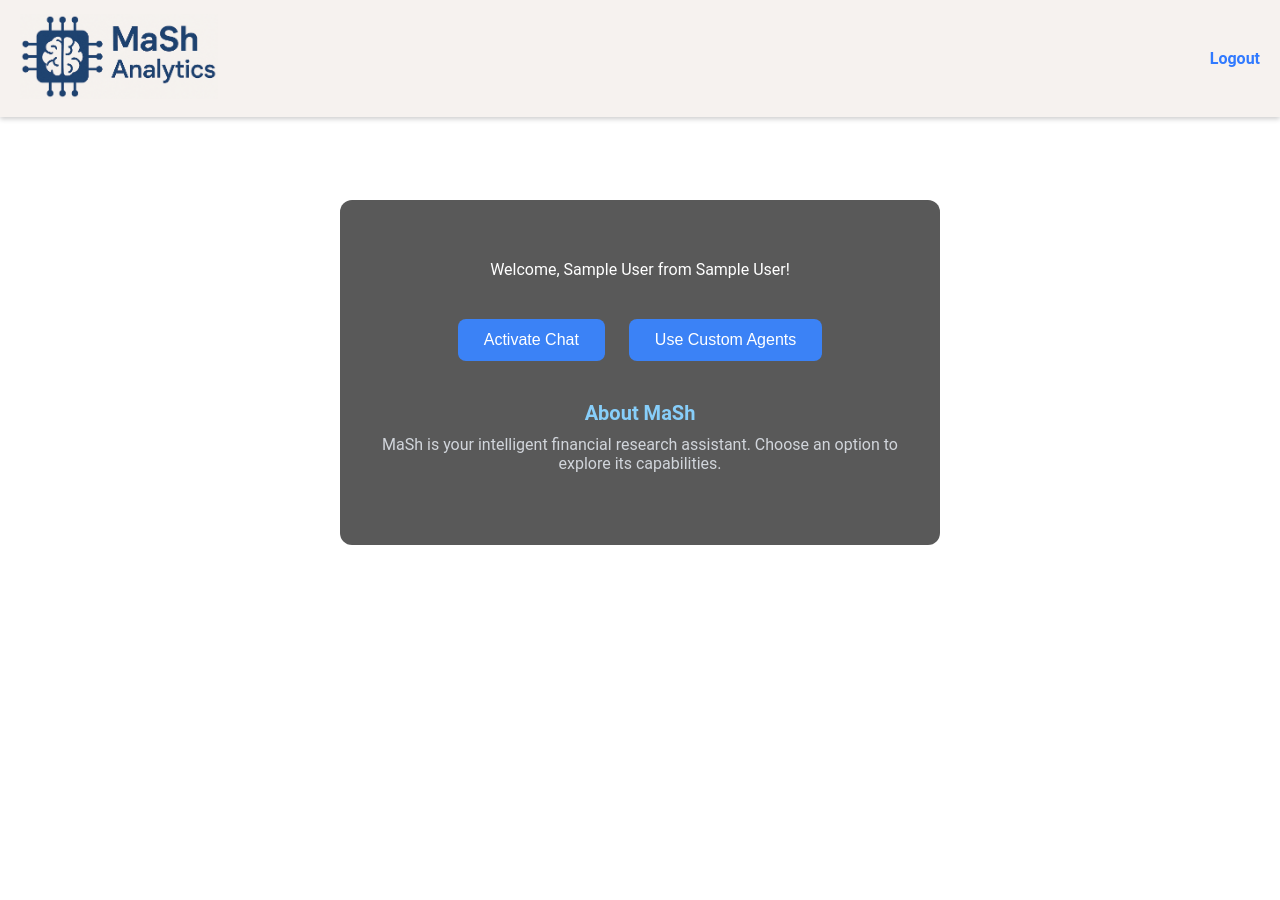
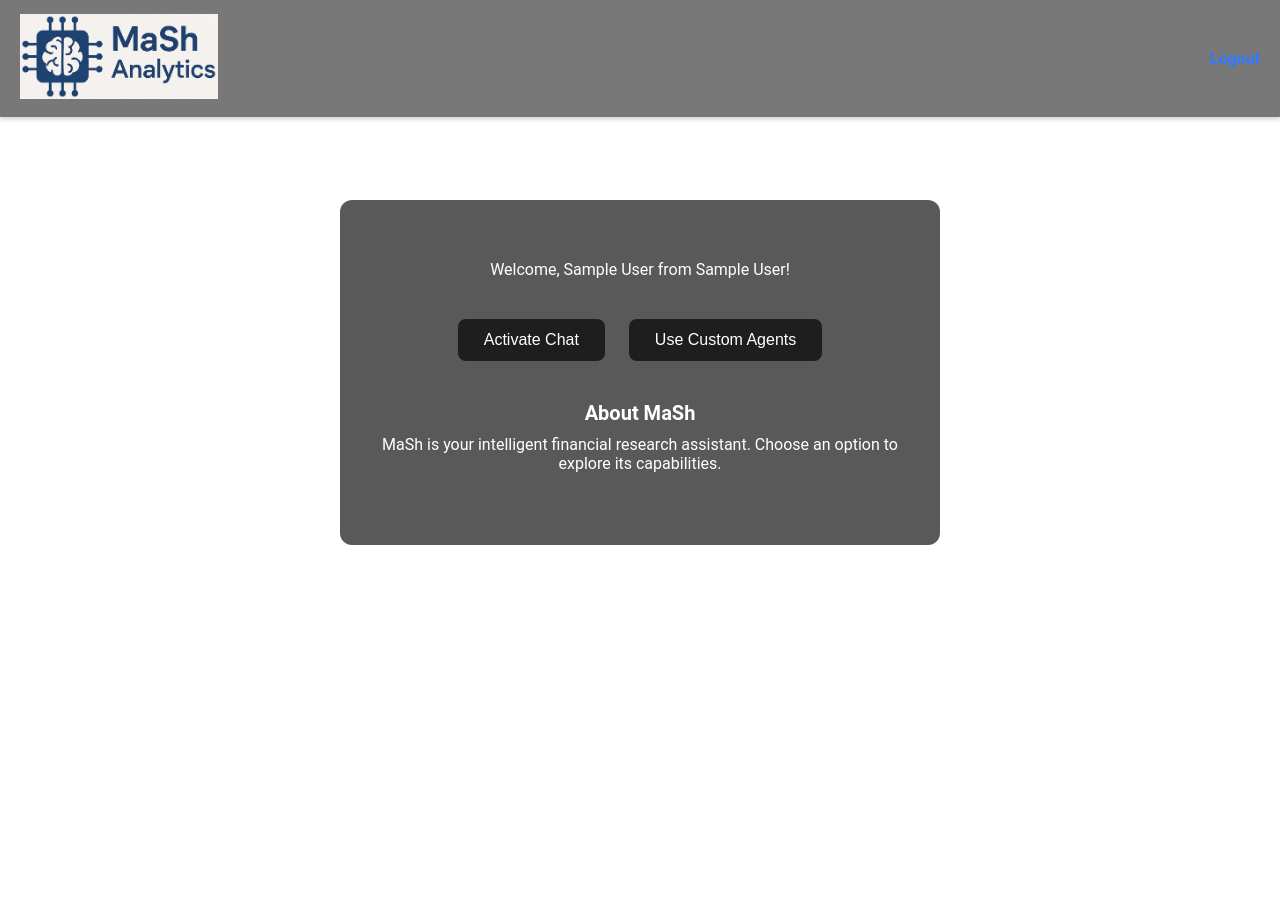
Before and after one commit to AGS1979/mash_analytics, a Flask app: page /chat in a window 1280 px wide. Run offline with Flask 3, Linux system fonts and the light colour scheme; the visitor is signed in with stand-in values (Sample User, id 1); data that the repository does not hold is empty; parts of the project's set-up code (start-up, migrations or seed data) failed here and were passed over; some libraries are stand-ins or nearby versions.

Commit message:
changes to styles and login

```diff
--- a/static/css/styles.css
+++ b/static/css/styles.css
@@ -7,7 +7,7 @@
 
 body {
   font-family: 'Roboto', sans-serif;
-  color: #e5e5e5;
+  color: #787878;
   font-size: 16px;
   margin: 0;
   padding: 0;
@@ -41,7 +41,7 @@ header {
   justify-content: space-between;
   align-items: center;
   padding: 14px 20px;
-  background: rgba(246, 242, 239);  /* Already present */
+  background-color: #787878;  /* Already present */
   box-shadow: 0 2px 5px rgba(0, 0, 0, 0.2);
 }
 
@@ -84,6 +84,8 @@ main {
   align-items: center;
   margin-top: 100px;  /* ← Add this to avoid content going under header */
 }
+
+
 
 
 
@@ -209,7 +211,7 @@ main {
 
 #chat-box::-webkit-scrollbar-thumb,
 .chat-history::-webkit-scrollbar-thumb {
-  background: #3b82f6;
+  background: #ffffff;
   border-radius: 10px;
 }
 
@@ -217,7 +219,7 @@ main {
 #chat-box,
 .chat-history {
   scrollbar-width: thin;
-  scrollbar-color: #3b82f6 rgba(31, 41, 55, 0.9);
+  scrollbar-color: #ffffff;
 }
 
 .chat-container {
@@ -225,7 +227,7 @@ main {
   width: 100vw;                /* Full width of the viewport */
   height: calc(100vh - 140px); /* Adjust for header */
   margin: 70px auto 0 auto;
-  background-color: rgba(37, 49, 65, 0.95);
+  background-color: #6b6b6b;
   border-radius: 15px;
   box-shadow: 0 4px 10px rgba(0, 0, 0, 0.5);
   overflow: hidden;
@@ -235,10 +237,10 @@ main {
 
 /* static “bottom” info section */
 .chat-history-bottom {
-  background: rgba(31, 41, 55, 0.9);
-  border-top: 1px solid #3b82f6;
+  background-color: #444444;
+  border-top: 1px solid #ffffff;
   padding: 1rem;
-  color: #eaebf7;
+  color: #ffffff;
   font-size: 0.9rem;
 }
 
@@ -552,7 +554,7 @@ body {
   margin: 10px;
   padding: 12px 26px;
   font-size: 16px;
-  background-color: #3b82f6;
+  background-color: #1e1e1e;
   color: white;
   border: none;
   border-radius: 8px;
@@ -568,12 +570,13 @@ body {
   font-size: 20px;
   margin-top: 30px;
   font-weight: 600;
+  color: #ffffff;
 }
 
 .info-section p {
   font-size: 16px;
   margin-top: 10px;
-  color: #d1d5db;
+  color: #ffffff;
 }
 
 .agent-grid {
```
